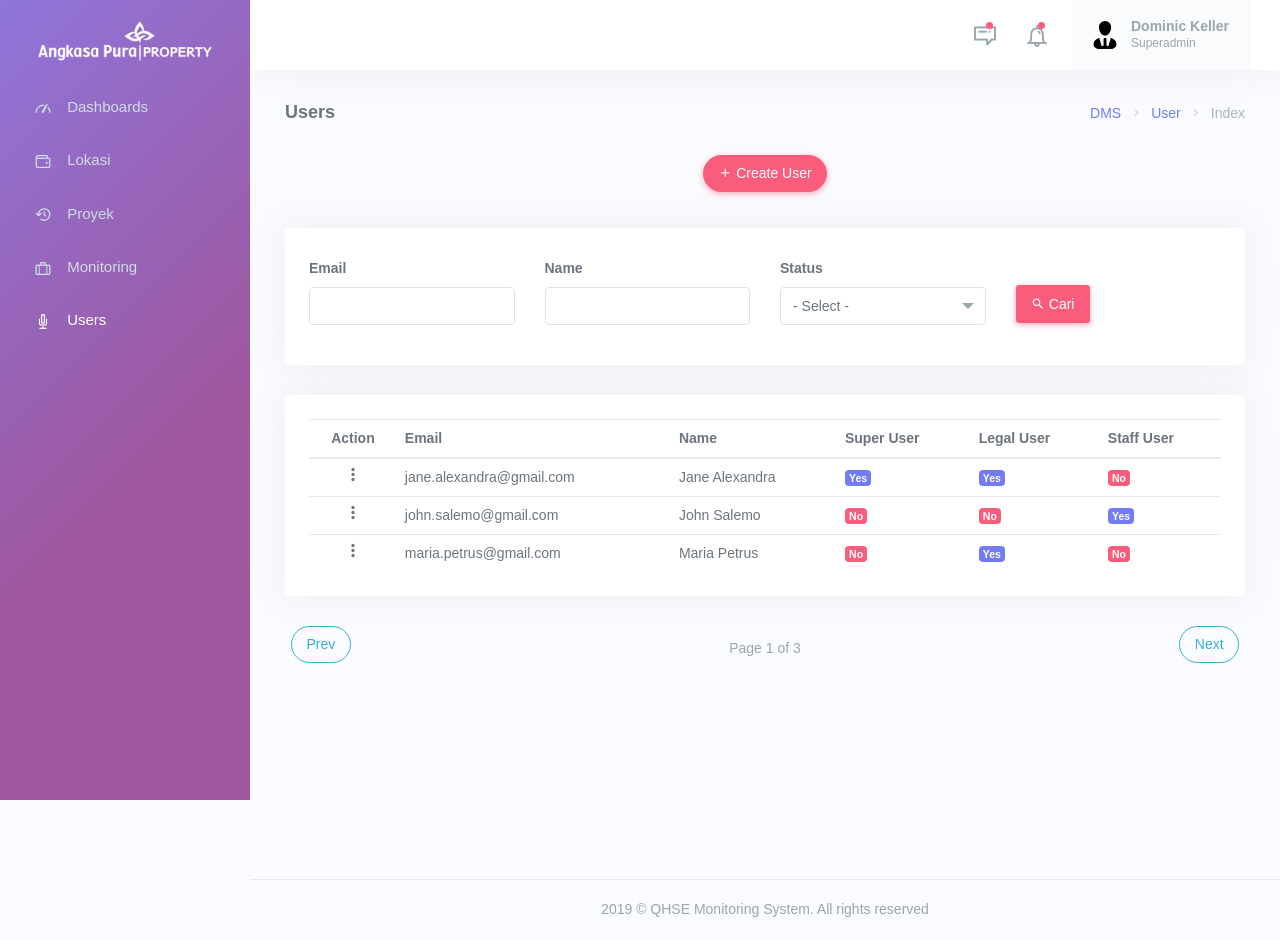
After one commit to rinditriandi/qhse_monitoring, a Django app: page /backoffice/users/ in a window 1280 px wide. The commit adds this page. Run offline with Django 3.2, Linux system fonts and the light colour scheme; some libraries are stand-ins or nearby versions; some web fonts are replaced.

Commit message:
Add User

```diff
--- a/qhse_monitoring/apps/users/urls.py
+++ b/qhse_monitoring/apps/users/urls.py
@@ -6,5 +6,10 @@ app_name = 'users'
 
 urlpatterns = [
     # External
-    path('login/', views.login_view, name="login_view"),
+    path('users/', views.index, name="index"),
+    path('users/add/', views.add, name='add'),
+    path('users/<int:id>/details/', views.details, name='detail'),
+    path('users/<int:id>/edit/', views.edit, name='edit'),
+    path('users/<int:id>/delete/', views.delete, name='delete'),
+    path('users/<int:id>/reset-password/', views.reset_password, name='reset_password')
 ]
--- a/templates/includes/sidebar.html
+++ b/templates/includes/sidebar.html
@@ -46,7 +46,7 @@
             </li>
 
             <li class="side-nav-item">
-                <a href="javascript: void(0);" class="side-nav-link">
+                <a href="{% url 'backoffice:users:index' %}" class="side-nav-link">
                     <i class="dripicons-microphone"></i>
                     <span>Users</span>
                 </a>
--- /dev/null
+++ b/templates/users/index.html
@@ -0,0 +1,158 @@
+{% extends 'base.html' %}
+
+{% load static%}
+
+{% block content_page %}
+<div class="container-fluid">
+
+    <div class="row">
+        <div class="col-12">
+            <div class="page-title-box">
+                <div class="page-title-right">
+                    <ol class="breadcrumb m-0">
+                        <li class="breadcrumb-item"><a href="javascript: void(0);">DMS</a></li>
+                        <li class="breadcrumb-item"><a href="javascript: void(0);">User</a></li>
+                        <li class="breadcrumb-item active">Index</li>
+                    </ol>
+                </div>
+                <h4 class="page-title">Users</h4>
+            </div>
+        </div>
+    </div>
+
+    <div class="row mb-2">
+        <div class="col-md-12 text-center">
+            <a href="{% url 'backoffice:users:add' %}">
+                <button type="button" class="btn btn-danger btn-rounded mb-3"><i class="mdi mdi-plus"></i> Create User</button>
+            </a>
+        </div>
+    </div>
+
+    <div class="card">
+        <div class="card-body">
+            <div class="row mt-1">
+                <div class="col-md-3">
+                    <label>Email</label>
+                    <div class="form-group">
+                        <input type="text" id="search_email" class="form-control">
+                    </div>
+                </div>
+                <div class="col-md-3">
+                    <label>Name</label>
+                    <div class="form-group">
+                        <input type="text" id="search_name" class="form-control">
+                    </div>
+                </div>
+                <div class="col-md-3">
+                    <div class="form-group">
+                        <label>Status</label>
+                        <select id="search_status" name="search_status" class="form-control select2" data-toggle="select2">
+                            <option>- Select -</option>
+                            <option>Active</option>
+                            <option>Inactive</option>
+                        </select>
+                    </div>
+                </div>
+                <div class="col-md-3 mt-1"> <br>
+                    <button type="submit" class="btn btn-danger"><i class="mdi mdi-magnify"></i> Cari</button>
+                </div>
+
+            </div>
+        </div>
+    </div>
+
+    <div class="card">
+        <div class="card-body">
+            <div class="table-responsive-sm">
+                <table class="table table-sm table-hover table-centered mb-0">
+                    <thead>
+                        <tr>
+                            <th class="text-center">Action</th>
+                            <th>Email</th>
+                            <th>Name</th>
+                            <th>Super User</th>
+                            <th>Legal User</th>
+                            <th>Staff User</th>
+                        </tr>
+                    </thead>
+                    <tbody>
+                        <tr>
+                            <td class="text-center">
+                                <div class="dropdown">
+                                    <a href="#" class="dropdown-toggle arrow-none card-drop" data-toggle="dropdown" aria-expanded="false">
+                                        <i class="mdi mdi-dots-vertical"></i>
+                                    </a>
+                                    <div class="dropdown-menu">
+                                        <a href="{% url 'backoffice:users:edit' 1 %}" class="dropdown-item"><i class="mdi mdi-pencil mr-2"></i> Edit</a>
+                                        <a href="{% url 'backoffice:users:delete' 1 %}" class="dropdown-item"><i class="mdi mdi-delete mr-2"></i> Delete</a>
+                                        <a href="{% url 'backoffice:users:detail' 1 %}" class="dropdown-item"><i class="mdi mdi-magnify-plus mr-2"></i> Details</a>
+                                        <a href="{% url 'backoffice:users:reset_password' 1 %}" class="dropdown-item"><i class="mdi mdi-key mr-2"></i> Reset Password</a>
+                                    </div>
+                                </div>
+                            </td>
+                            <td>jane.alexandra@gmail.com</td>
+                            <td>Jane Alexandra</td>
+                            <td><span class="badge badge-primary">Yes</span></td>
+                            <td><span class="badge badge-primary">Yes</span></td>
+                            <td><span class="badge badge-danger">No</span></td>
+                        </tr>
+                        <tr>
+                            <td class="text-center">
+                                <div class="dropdown">
+                                    <a href="#" class="dropdown-toggle arrow-none card-drop" data-toggle="dropdown" aria-expanded="false">
+                                        <i class="mdi mdi-dots-vertical"></i>
+                                    </a>
+                                    <div class="dropdown-menu">
+                                        <a href="#" class="dropdown-item"><i class="mdi mdi-pencil mr-2"></i> Edit</a>
+                                        <a href="#" class="dropdown-item"><i class="mdi mdi-delete mr-2"></i> Delete</a>
+                                        <a href="#" class="dropdown-item"><i class="mdi mdi-magnify-plus mr-2"></i> Details</a>
+                                        <a href="#"class="dropdown-item"><i class="mdi mdi-key mr-2"></i> Reset Password</a>
+                                    </div>
+                                </div>
+                            </td>
+                            <td>john.salemo@gmail.com</td>
+                            <td>John Salemo</td>
+                            <td><span class="badge badge-danger">No</span></td>
+                            <td><span class="badge badge-danger">No</span></td>
+                            <td><span class="badge badge-primary">Yes</span></td>
+                        </tr>
+                        <tr>
+                            <td class="text-center">
+                                <div class="dropdown">
+                                    <a href="#" class="dropdown-toggle arrow-none card-drop" data-toggle="dropdown" aria-expanded="false">
+                                        <i class="mdi mdi-dots-vertical"></i>
+                                    </a>
+                                    <div class="dropdown-menu">
+                                        <a href="#" class="dropdown-item"><i class="mdi mdi-pencil mr-2"></i> Edit</a>
+                                        <a href="#" class="dropdown-item"><i class="mdi mdi-delete mr-2"></i> Delete</a>
+                                        <a href="#" class="dropdown-item"><i class="mdi mdi-magnify-plus mr-2"></i> Details</a>
+                                        <a href="#" class="dropdown-item"><i class="mdi mdi-key mr-2"></i> Reset Password</a>
+                                    </div>
+                                </div>
+                            </td>
+                            <td>maria.petrus@gmail.com</td>
+                            <td>Maria Petrus</td>
+                            <td><span class="badge badge-danger">No</span></td>
+                            <td><span class="badge badge-primary">Yes</span></td>
+                            <td><span class="badge badge-danger">No</span></td>
+                        </tr>
+                    </tbody>
+                </table>
+            </div>
+        </div>
+    </div>
+
+    <div class="row justify-content-between ml-1 mr-1">
+        <div class="col-xs-3 text-left">
+            <button type="button" class="btn btn-outline-info btn-rounded">Prev</button>
+        </div>
+        <div class="text-muted mt-2">
+            Page 1 of 3
+        </div>
+        <div class="col-xs-3 text-right">
+            <button type="button" class="btn btn-outline-info btn-rounded">Next</button>
+        </div>
+    </div>
+
+</div>
+{% endblock %}
```
Also changed, not shown: templates/users/add.html (added, +105 -0 lines), templates/users/delete.html (added, +75 -0 lines), templates/users/details.html (added, +78 -0 lines), templates/users/edit.html (added, +105 -0 lines), templates/users/reset_password.html (added, +68 -0 lines).
